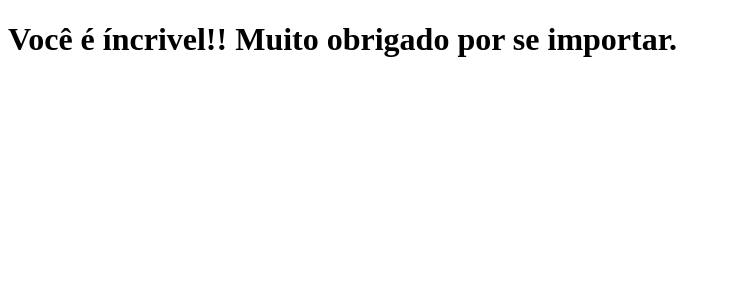
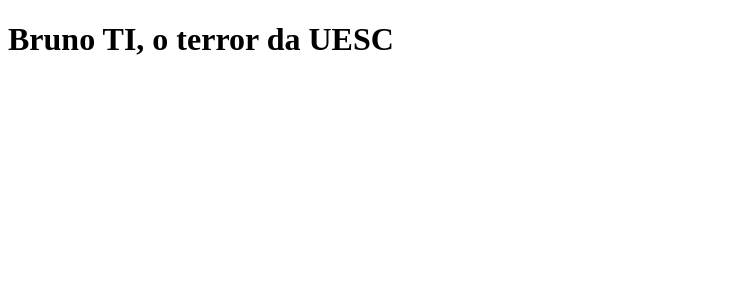
Before and after one commit to BrunoFelipeDevt/aprendendo, a Next.js app: page / in a window 1280 px wide. Shown: the top 300 px of the page, without its empty margins (0-731 px from the left). Built offline with nearby package versions, Linux system fonts and the light colour scheme.

Commit message:
fix: altera a frase do arquivo `index.js`

```diff
--- a/pages/index.js
+++ b/pages/index.js
@@ -1,5 +1,5 @@
 function Home() {
-  return <h1>Você é íncrivel!! Muito obrigado por se importar.</h1>;
+  return <h1>Bruno TI, o terror da UESC</h1>;
 }
 
 export default Home;
```
